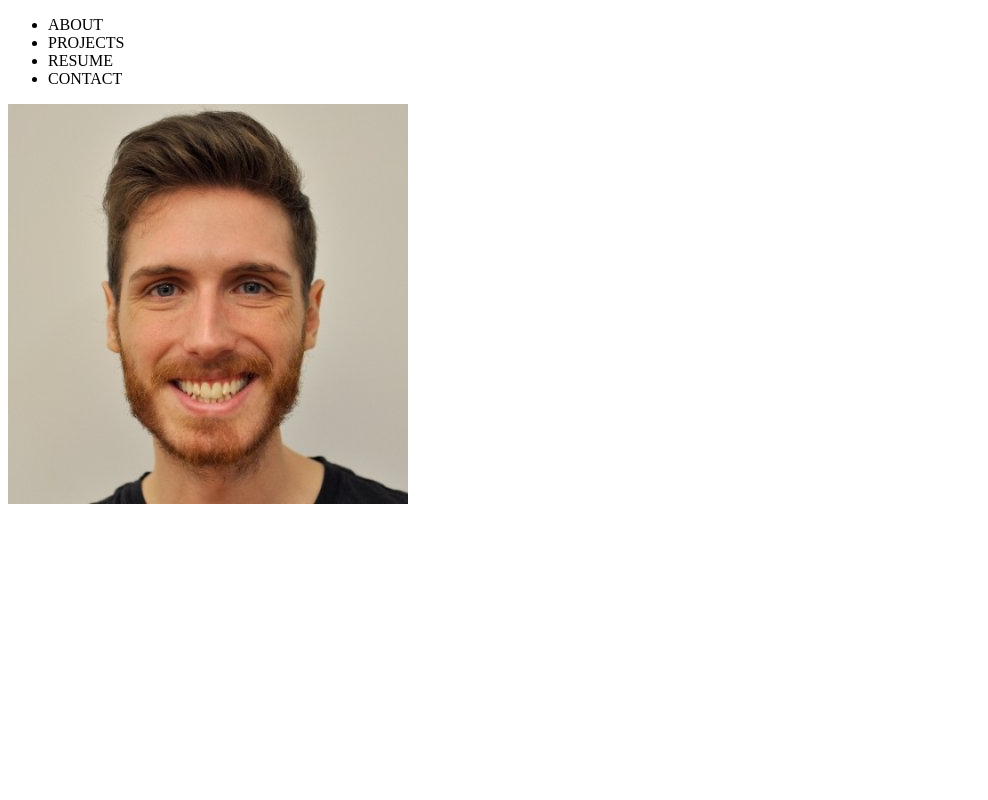
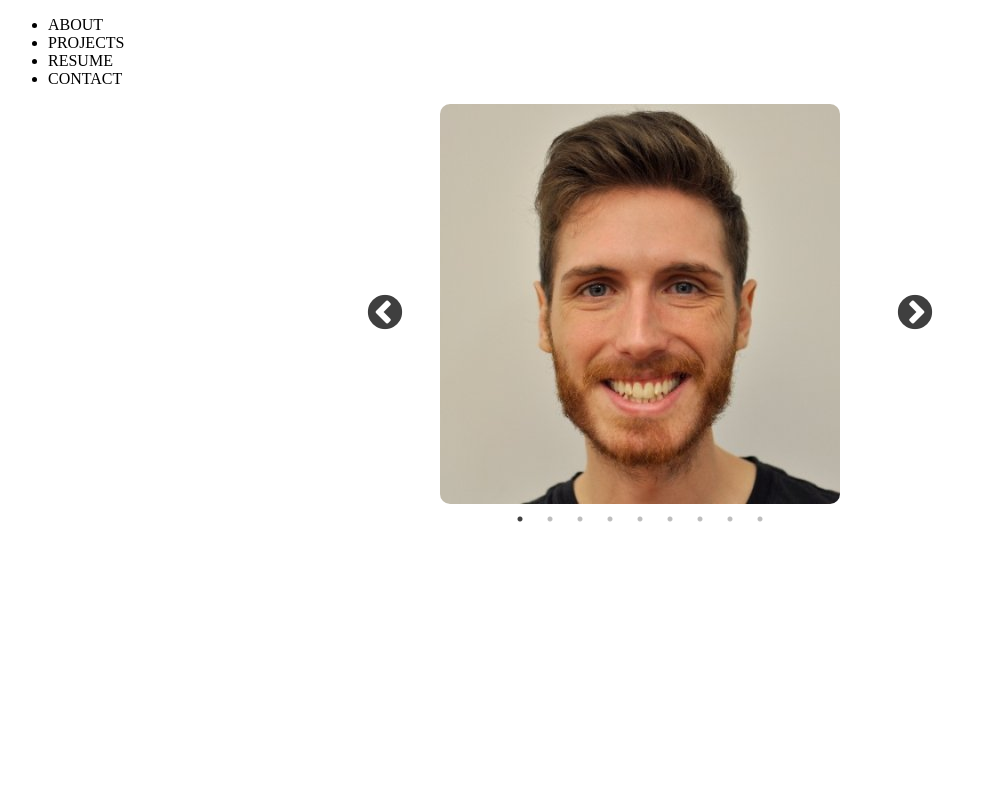
Before and after one commit to coreyladovsky/portfolio, a React (Create React App) app: page /about in a window 1280 px wide. Shown: the top 800 px of the page, without its empty margins (0-988 px from the left). Built offline with nearby package versions, Linux system fonts and the light colour scheme; the HTML template or start-up script is replaced by a standard one.

Commit message:
styled photo carousel

```diff
--- /dev/null
+++ b/src/components/photo.css
@@ -0,0 +1,25 @@
+img {
+  width: 400px;
+  height: 400px;
+  object-fit: cover;
+}
+
+
+.slick-list {
+  width: 400px;
+  height: 400px;
+  border-radius: 10px;
+  margin: auto;
+}
+
+.slick-slider {
+  width: 500px;
+  margin: auto;
+}
+
+.slick-next:before, .slick-prev:before {
+    font-size: 40px;
+    line-height: 1;
+    opacity: .75;
+    color: black;
+}
--- a/src/components/photos.jsx
+++ b/src/components/photos.jsx
@@ -9,6 +9,7 @@ import photo6 from "../images/pic5.jpg";
 import photo7 from "../images/pic6.jpg";
 import photo8 from "../images/pic7.jpg";
 import photo9 from "../images/pic8.jpg";
+import "./photo.css";
 
 class PhotoSlider extends Component {
   render() {
@@ -22,34 +23,23 @@ class PhotoSlider extends Component {
     return (
       <div>
         <Slider {...settings}>
-          <div>
           <img src={photo1} alt="" />
-          </div>
-          <div>
+
           <img src={photo2} alt="" />
-          </div>
-          <div>
+
           <img src={photo3} alt="" />
-          </div>
-          <div>
+
           <img src={photo4} alt="" />
-          </div>
-          <div>
+
           <img src={photo5} alt="" />
-          </div>
-          <div>
+
           <img src={photo6} alt="" />
-          </div>
-          <div>
+
           <img src={photo7} alt="" />
-          </div>
-          <div>
+
           <img src={photo8} alt="" />
-          </div>
-          <div>
+
           <img src={photo9} alt="" />
-          </div>
-
         </Slider>
       </div>
     );
```
Lines whose indentation alone changed are shown as unchanged.
